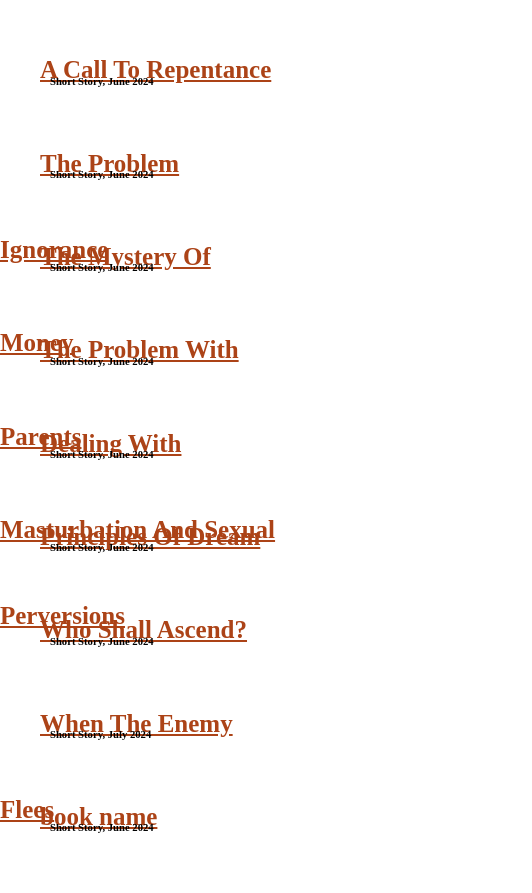
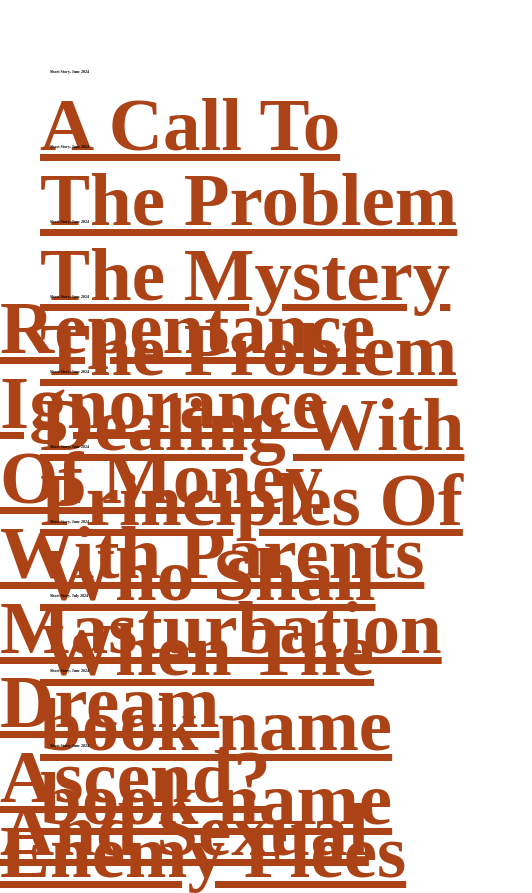
Before and after one commit to somto-arch/shortchristianbooks.github.io, a plain HTML site: page index.html in a window 390 px wide. Shown: the part 247-1140 px from the top of the page, 532 px wide, since content can reach past the window. Drawn offline with Linux system fonts and the light colour scheme.

Commit message:
Update index.css

```diff
--- a/index.css
+++ b/index.css
@@ -12,7 +12,7 @@ body {
     top: 250px;
     position: relative;
     padding-right: 70px;
-    max-width: 100%;
+
 }
 .grid {
 /**   display: grid;  **/
@@ -47,9 +47,9 @@ body {
  @media (max-width: 800px) {
 
   .gridsm {
-    font-size: 8pt;
+    font-size: 3pt;
   }
   .grid {
-    font-size: 25px;
+    font-size: 75px;
   }
  }
```
